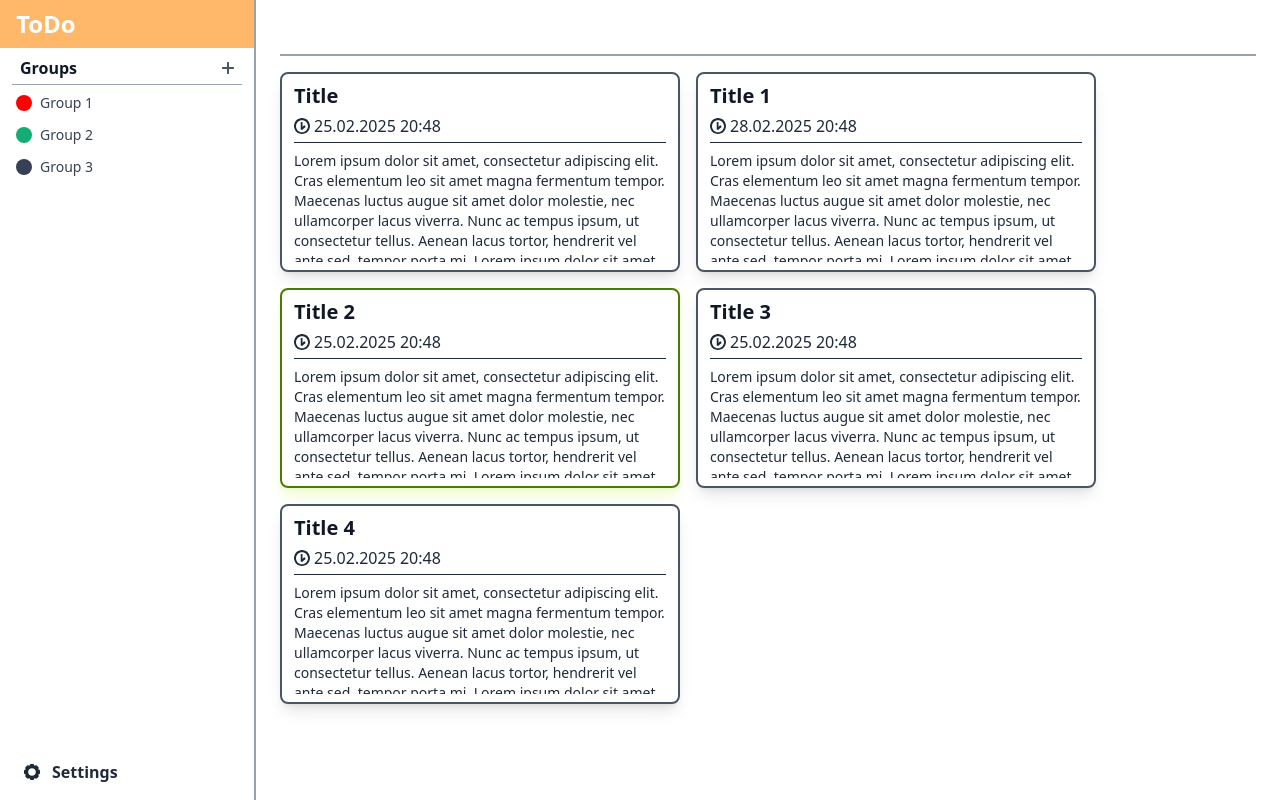
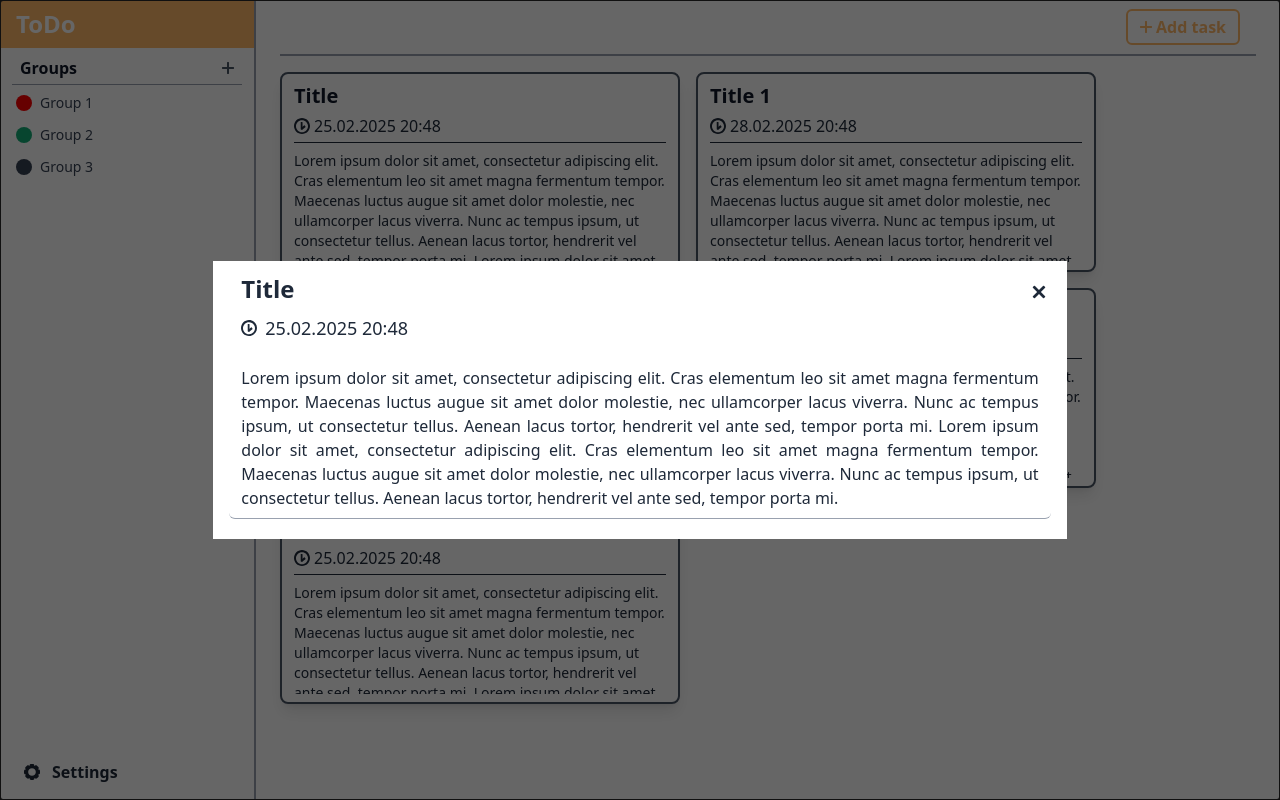
Before and after one commit to 23vbq/todo-vue-rails, a Vue app in the folder todo_frontend/: page / in a window 1280 px wide. Built offline with nearby package versions, Linux system fonts and the light colour scheme.

Commit message:
started working on task modal

```diff
--- a/todo_frontend/src/components/main/Header.vue
+++ b/todo_frontend/src/components/main/Header.vue
@@ -1,4 +1,6 @@
 <script setup>
+import IconAdd from '../icons/IconAdd.vue';
+
 defineProps({
     groupName: {
         type: String,
@@ -8,7 +10,15 @@ defineProps({
 </script>
 
 <template>
-    <header class="w-full h-14 px-4 py-3 text-2xl text-gray-900 font-semibold border-b-2 border-gray-400">
-        {{ groupName }}
+    <header class="w-full flex items-center h-14 px-4 py-3  border-b-2 border-gray-400">
+        <h1 class="text-2xl text-gray-900 font-bold">{{ groupName }}</h1>
+
+        <button
+            class="ml-auto px-3 py-1 flex items-center gap-1 text-orange-300 font-semibold rounded-md border-2 border-orange-300
+            transition duration-75 cursor-pointer hover:bg-orange-300 hover:text-white"
+        >
+            <IconAdd class="w-3"/>
+            Add task
+        </button>
     </header>
 </template>
--- a/todo_frontend/src/components/main/MainView.vue
+++ b/todo_frontend/src/components/main/MainView.vue
@@ -1,6 +1,7 @@
 <script setup>
 import Header from './Header.vue';
 import Card from '../todo/Card.vue';
+import TaskModal from '../todo/TaskModal.vue';
 
 defineProps({
     selectedGroup: {
@@ -67,4 +68,7 @@ const cards = [
             </Card>
         </div>
     </div>
+    <TaskModal
+        :task="cards[0]"
+    />
 </template>
--- /dev/null
+++ b/todo_frontend/src/components/todo/TaskModal.vue
@@ -0,0 +1,66 @@
+<script setup>
+import IconAdd from '../icons/IconAdd.vue';
+import IconClock from '../icons/IconClock.vue';
+
+defineProps({
+    task: {
+        type: Object,
+        required: true,
+    }
+});
+
+const formatDate = (date) => {
+    return `${String(date.getDate()).padStart(2, '0')}.${String(date.getMonth() + 1).padStart(2, '0')}.${date.getFullYear()} ${String(date.getHours()).padStart(2, '0')}:${String(date.getMinutes()).padStart(2, '0')}`
+}
+</script>
+
+<template>
+    <div
+        @keydown.esc="$emit('close')"
+        tabindex="0"
+        @vue:mounted="$event.el.focus()"
+        class="z-20 fixed top-0 left-0 w-screen h-screen bg-black/60 flex items-center justify-center"
+    >
+        <div class="z-30 w-2/3 px-4 py-3 bg-white">
+            <form>
+            <!-- Header -->
+            <div class="flex items-center">
+                <h1
+                    class="text-2xl px-3 pb-1 font-semibold w-1/2 rounded-md border-b border-white
+                    transition duration-75 focus:outline-0 focus:text-black focus:border-gray-900"
+                    contenteditable="true" spellcheck="false"
+                >{{ task.title }}</h1>
+                <button @click="$emit('close')" class="ml-auto p-1 rounded-md cursor-pointer transition duration-75 hover:text-black hover:bg-gray-200"><IconAdd class="w-4 rotate-45"/></button>
+            </div>
+            <!-- Date -->
+            <div class="flex items-center gap-2 px-3 pb-1 text-lg" :class="cardState == 'overdue' && 'text-red-600'">
+                <div class="w-4"><IconClock></IconClock></div>
+                <span class="py-1" :class="cardState == 'overdue' ? 'font-bold' : 'font-medium'">{{ formatDate(task.date) }}</span>
+            </div>
+            <!-- <hr class="border-b border-gray-300"> -->
+            <!-- Description -->
+            <div
+                class="my-2 px-3 py-2 min-h-40 text-justify border-b border-gray-400 rounded-md
+                transition duration-75 focus:outline-0 focus:text-black focus:border-gray-900"
+                contenteditable="true"
+                spellcheck="false"
+            >
+                {{ task.description }}
+            </div>
+            <!-- Button -->
+            <!-- <div class="py-1 flex items-center justify-end gap-4">
+                    <button
+                        @click="$emit('close')"
+                        type="button"
+                        class="px-3 py-1 text-orange-300 font-bold rounded cursor-pointer transition duration-75 hover:text-amber-500 hover:underline"
+                    >Cancel</button>
+                    <button
+                        type="submit"
+                        class="px-3 py-1 bg-orange-300 text-white font-bold rounded cursor-pointer transition duration-75 hover:bg-amber-500"
+                    >Create</button>
+                </div> -->
+            </form>
+        </div>
+    </div>
+
+</template>
```
